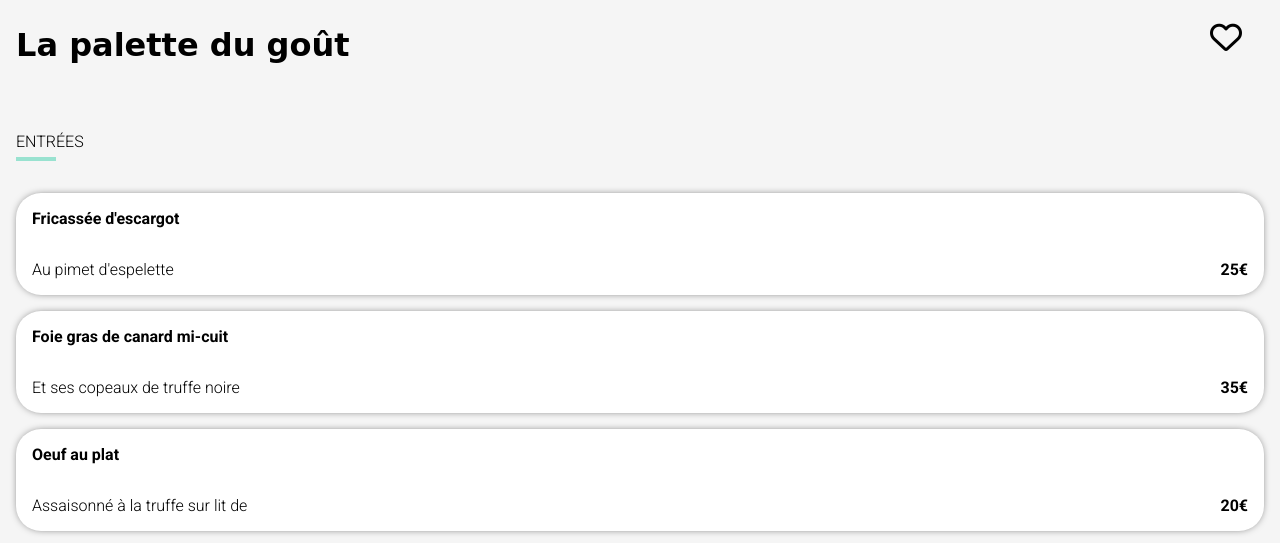
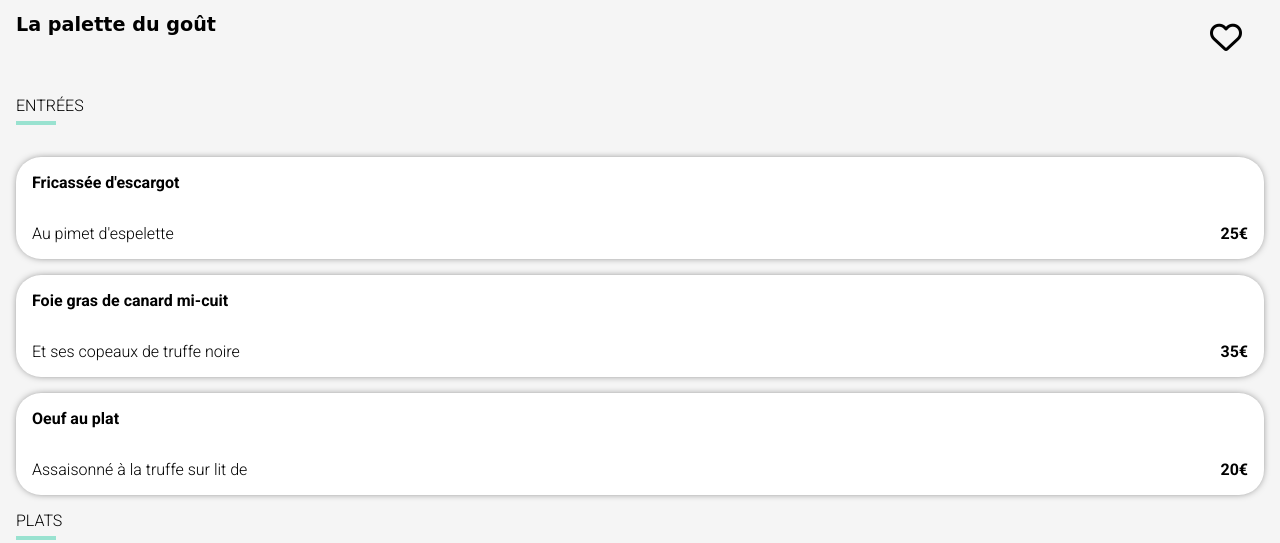
Before and after one commit to ogras-yasin/OGRAS_Yasin_3_12052021, a website: page la-palette-du-gout.html in a window 1280 px wide. Shown: the part 312-855 px from the top of the page. Drawn offline with Linux system fonts and the light colour scheme; a web font is replaced by a local one.

Commit message:
last corection

```diff
--- a/P_03.scss
+++ b/P_03.scss
@@ -478,7 +478,7 @@ body{margin: 0;}
         padding: 30px 0;
         & > h2{
             // display: inline;
-            font-size: 2em;
+            font-size: 1.2em;
             font-weight: bold;
             margin: 1em 0 0.7em 0;
             // font-style: italic;
@@ -518,14 +518,20 @@ body{margin: 0;}
     &__liste__description--1p{
         font-weight: bold;
         font-size: 1em;
+            white-space: nowrap;
+            overflow: hidden;
+            text-overflow:ellipsis
     }
+    // &__liste__description--1p::after{
+    //     content: "1";
+    // }
     &__liste__description__plat__bottom{
         display: flex;
     }
     &__liste__description__plat--2p{
-      white-space: nowrap;
-      overflow: hidden;
-      text-overflow: ellipsis;
+            white-space: nowrap;
+            overflow: hidden;
+            text-overflow: ellipsis;
       width: 100%;
     }
      &__liste__prix{
--- a/la-palette-du-gout.html
+++ b/la-palette-du-gout.html
@@ -73,7 +73,10 @@
 
             <div class="menu__liste load-3">
                 <div class="menu__liste__description">
-                <p class="menu__liste__description--1p">Oeuf au plat</p>
+                    <div class="menu__liste__description__plat__bottom">
+                        <p class="menu__liste__description--1p">Oeuf au plat</p>
+
+                    </div>
                     <div class="menu__liste__description__plat__bottom">
                         <p class="menu__liste__description__plat--2p">Assaisonné à la truffe sur lit de</p>
                         <span class="menu__liste__prix">20€</span>
```
Also changed, not shown: P_03.css, 1 other file.
